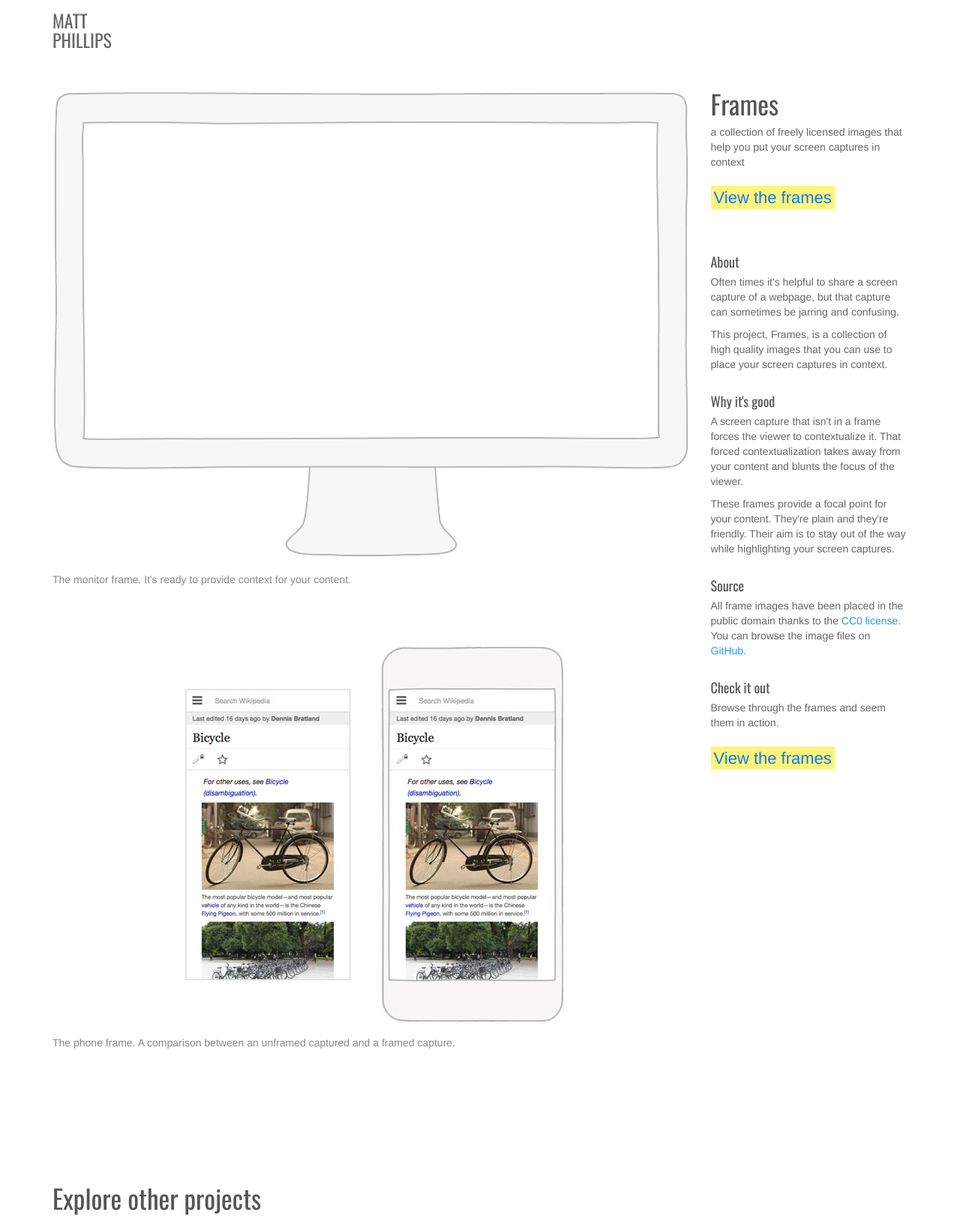
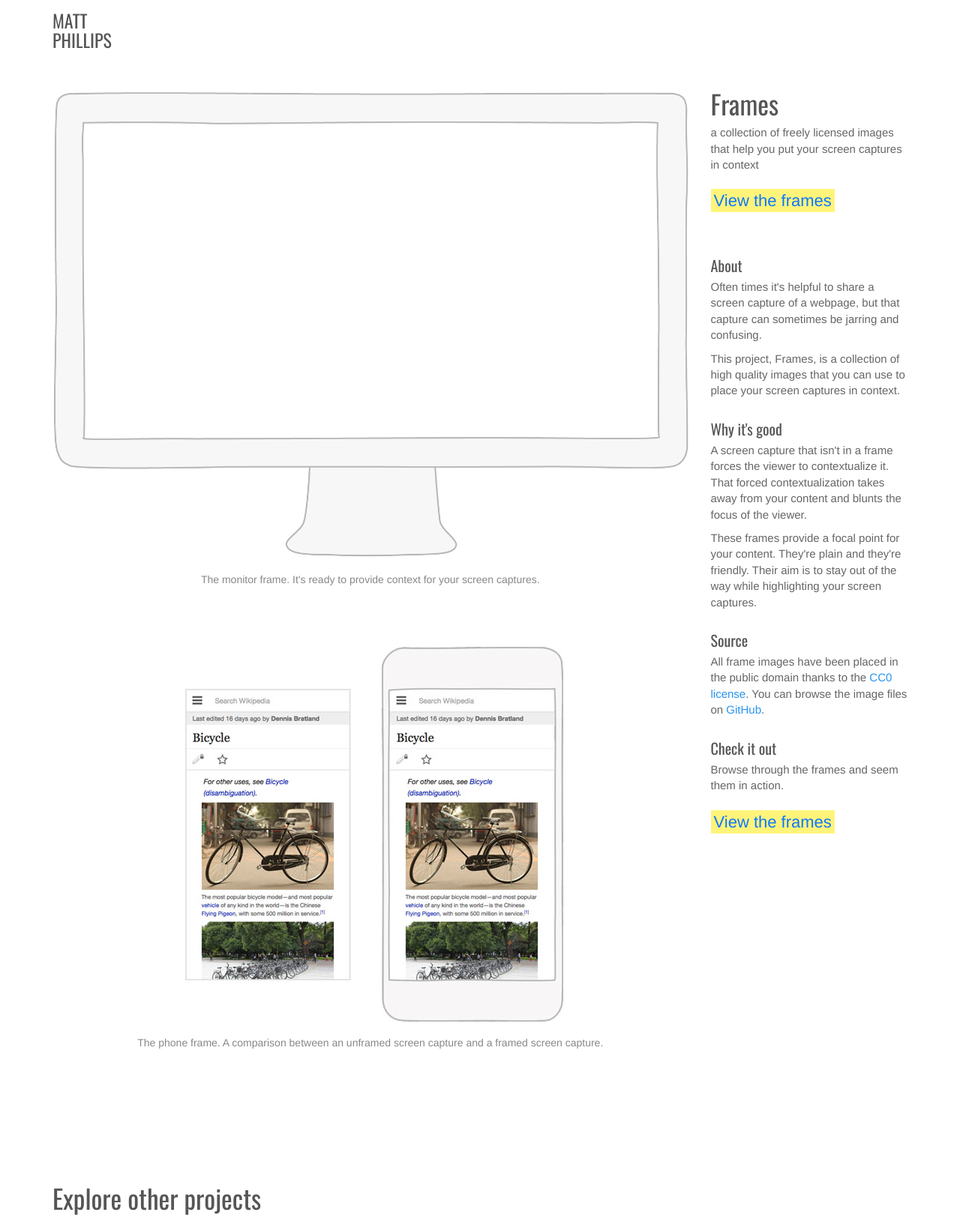
Before and after one commit to phillipsm/mattphillips-info, a Flask app: page /frames in a window 1280 px wide. Shown: the top 1641 px of the page at 75% size. Run offline with Flask 2, Linux system fonts and the light colour scheme; some libraries are stand-ins or nearby versions.

Commit message:
Updated some tiny text. Patched up a couple of typos.

```diff
--- a/static/css/main.css
+++ b/static/css/main.css
@@ -129,7 +129,8 @@ a:hover {
 	margin-bottom: 10px;
 }
 
-.project-container p{
+.project-container .project-text {
+	font-size: 15px;
 	color: #666;
 }
 
@@ -193,7 +194,7 @@ a:hover {
 }
 
 .project-container .desc-title {
-	font: 18px/1 "oswald";
+	font: 20px/1 "oswald";
 	color: #555;
 	margin-top: 30px;
 	margin-bottom: 8px;
--- a/templates/projects/360.html
+++ b/templates/projects/360.html
@@ -11,7 +11,7 @@
                 <img src="/static/img/360-setup-combined.jpg" class="img-responsive composite-img">
                 <p class="img-desc">The studio, track, cart, and grooved casters</p>
 			</div>
-			<div class="col-md-3">
+			<div class="col-md-3 project-text">
 				<p class='title'>360° Portrait</p>
                 <p>a 360° view of my hand in a fun, draggable interface</p>
                 <div class="link-out">
--- a/templates/projects/ambient-timer.html
+++ b/templates/projects/ambient-timer.html
@@ -11,7 +11,7 @@
 				<img src="/static/img/at-fourth.png" class="img-responsive no-desc with-border">
 				<img src="/static/img/at-fifth.png" class="img-responsive no-desc with-border">
 			</div>
-			<div class="col-md-3">
+			<div class="col-md-3 project-text">
 				<p class='title'>{{ project_title }}</p>
                 <p>a low-stress visual timer with a simple input mechanism for setting the countdown</p>
                 <div class="link-out">
--- a/templates/projects/awesome-box.html
+++ b/templates/projects/awesome-box.html
@@ -14,7 +14,7 @@
                 <img src="/static/img/awesome-sticker-med.jpg" class="img-responsive">
                 <p class="img-desc">An Awesome Box sticker out in the wild</p>
 			</div>
-			<div class="col-md-3">
+			<div class="col-md-3 project-text">
 				<p class='title'>{{ project_title }}</p>
                 <p>an alternate returns box that sits alongside your library's regular book drop</p>
                 <div class="link-out">
--- a/templates/projects/frames.html
+++ b/templates/projects/frames.html
@@ -6,8 +6,8 @@
 <style type="text/css">
 .project-container .img-desc {
 	margin-top: 18px;
+	text-align: center;
 }
-
 
 @media(min-width:767px) {
 	.project-container .sparse-image {
@@ -23,7 +23,7 @@
 		<div class="row">
 			<div class="col-md-9">
 				<img src="/static/img/monitor.png" class="img-responsive">
-                <p class="img-desc sparse-image">The monitor frame. It's ready to provide context for your content.</p>
+                <p class="img-desc sparse-image">The monitor frame. It's ready to provide context for your screen captures.</p>
 				<div class="row">
 					<div class="col-xs-6">
 						<img src="/static/img/phone-vertical-raw.jpg" class="img-responsive pull-right">
@@ -32,9 +32,9 @@
 						<img src="/static/img/phone-vertical-framed.jpg" class="img-responsive pull-left">
 					</div>
 				</div>
-                <p class="img-desc">The phone frame. A comparison between an unframed captured and a framed capture.</p>
+                <p class="img-desc">The phone frame. A comparison between an unframed screen capture and a framed screen capture.</p>
 			</div>
-			<div class="col-md-3">
+			<div class="col-md-3 project-text">
 				<p class='title'>{{ project_title }}</p>
                 <p> a collection of freely licensed  images that help you put your screen captures in context</p>
                 <div class="link-out">
--- a/templates/projects/hovermarks.html
+++ b/templates/projects/hovermarks.html
@@ -19,7 +19,7 @@
 				<img src="/static/img/hovermarks-shelf-med.jpg" class="img-responsive">
                 <p class="img-desc">Two hovermark prototypes on a library shelf</p>
 			</div>
-			<div class="col-md-3">
+			<div class="col-md-3 project-text">
 				<p class='title'>{{ project_title }}</p>
                 <p>annotate a physical bookshelf using bookmarks that face the spine instead of the cover</p>
                 <div class="link-out">
--- a/templates/projects/pyfav.html
+++ b/templates/projects/pyfav.html
@@ -40,7 +40,7 @@ favicon_url = get_favicon_url('https://www.python.org/')
 pip install pyfav
 </pre>
 			</div>
-			<div class="col-md-3">
+			<div class="col-md-3 project-text">
 				<p class='title'>pyfav</p>
                 <p>A Python library that removes the annoyance of retrieving favicons</p>
                 <div class="link-out">
--- a/templates/projects/thelibrary-fm.html
+++ b/templates/projects/thelibrary-fm.html
@@ -10,7 +10,7 @@
 				<img src="/static/img/thelibrary-fm.jpg" class="img-responsive">
                 <p class="img-desc">A screen capture of thelibrary.fm site</p>
 			</div>
-			<div class="col-md-3">
+			<div class="col-md-3 project-text">
 				<p class='title'>{{ project_title }}</p>
                 <p>experience the library with your ears</p>
                 <div class="link-out">
```
